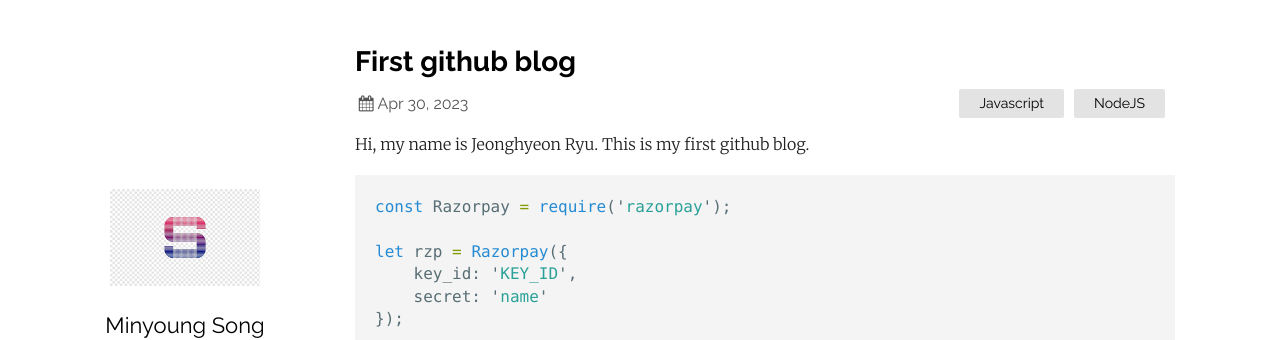
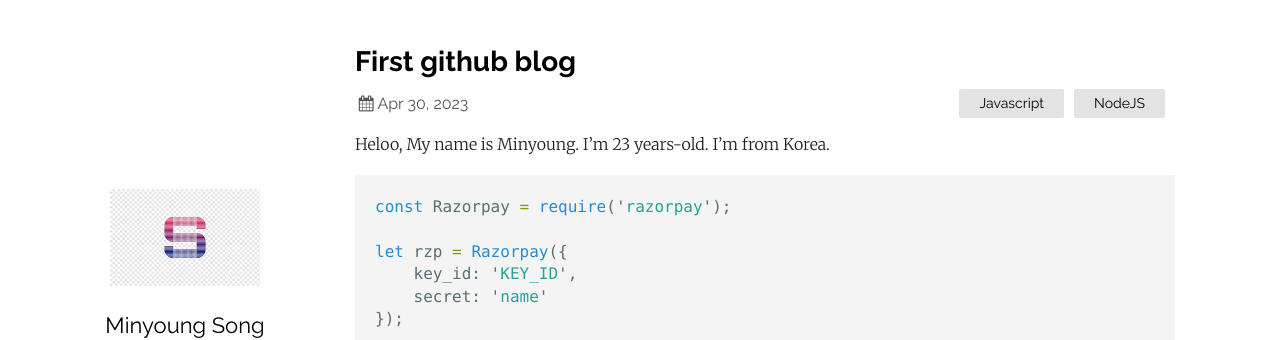
Before and after one commit to minyoung10/minyoung10.github.io, a Jekyll site: the page built from _posts/2019-03-23-welcome-to-jekyll.markdown, in a window 1280 px wide. Shown: the top 340 px of the page. Built offline with Jekyll 4.4.1, drawn with Linux system fonts in a browser that asks for light colours.

Commit message:
Update 2019-03-23-welcome-to-jekyll.markdown

````diff
--- a/_posts/2019-03-23-welcome-to-jekyll.markdown
+++ b/_posts/2019-03-23-welcome-to-jekyll.markdown
@@ -4,7 +4,7 @@ title:  "First github blog"
 date:   2023-04-30 15:03:36 +0530
 categories: Javascript NodeJS
 ---
-Hi, my name is Jeonghyeon Ryu. This is my first github blog.
+Heloo, My name is Minyoung. I'm 23 years-old. I'm from Korea.
 
 ```javascript
 const Razorpay = require('razorpay');
````
